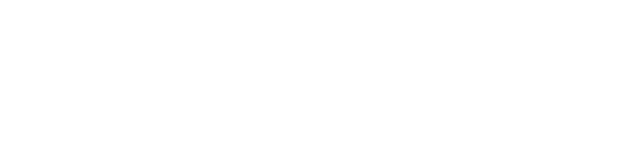
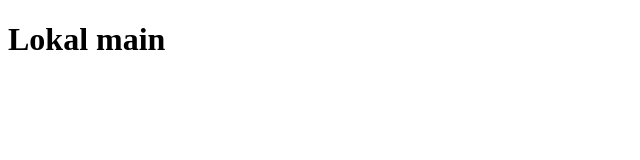
Before and after one commit to mcKnyr/test, a plain HTML site: page folder2/index.html in a window 1280 px wide. Shown: the whole page, without its empty margins (0-640 px from the left). Drawn offline with Linux system fonts and the light colour scheme.

Commit message:
Update main with index.html lokal

```diff
--- a/folder2/index.html
+++ b/folder2/index.html
@@ -6,6 +6,6 @@
     <title>Document</title>
 </head>
 <body>
-
+    <h1>Lokal main</h1>
 </body>
 </html>
```
